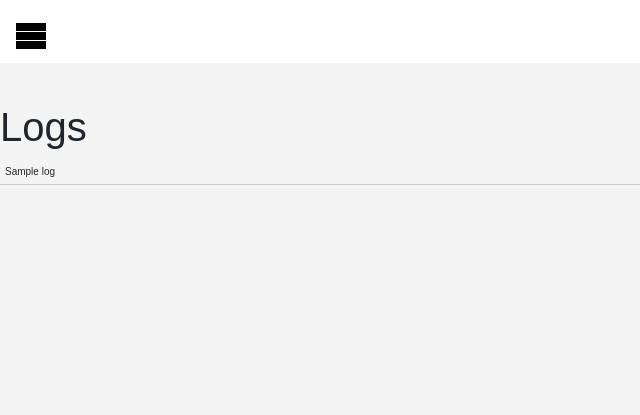
After one commit to joeygracesabusido/financing, a FastAPI app: template templates/logs/logs.html in a window 1280 px wide, after a click on "Financing". The commit adds this page. Shown: the top 415 px of the page, without its empty margins (0-640 px from the left). Run offline with FastAPI, Linux system fonts and the light colour scheme; the template is opened without the code that fills it: most values are stand-ins (such as "Sample title", 1, 10 or a date in 2020); parts of the project's set-up code (start-up, migrations or seed data) failed here and were passed over.

Commit message:
06.02.2023 5:19 PM

```diff
--- a/routes/forms.py
+++ b/routes/forms.py
@@ -38,49 +38,55 @@ templates = Jinja2Templates(directory="templates")
 
 
 #==================================================User Data ==========================================
+oauth_scheme = OAuth2PasswordBearerWithCookie(tokenUrl="token")
+from views.views import getuser
 
-from passlib.context import CryptContext
-from fastapi.security import OAuth2PasswordBearer, OAuth2PasswordRequestForm
+# def validateLogin(request:Request):
 
-pwd_context = CryptContext(schemes=["bcrypt"], deprecated="auto")
+#     try :
+#         token = request.cookies.get('access_token')
+#         if token is None:
+#             raise HTTPException(
+#             status_code=status.HTTP_401_UNAUTHORIZED,
+#             detail= "Not Authorized",
 
-oauth_scheme = OAuth2PasswordBearerWithCookie(tokenUrl="token")
+#             )
+#         else:
+#             scheme, _, param = token.partition(" ")
+#             payload = jwt.decode(param, JWT_SECRET, algorithms=ALGORITHM)
 
-def get_password_hash(password):
-    return pwd_context.hash(password)
-
-def create_access_token(data: dict, expires_delta: Union[timedelta, None] = None):
-    to_encode = data.copy()
-
-    expire = datetime.utcnow() + expires_delta
-
-    to_encode.update({"exp": expire})
+#             username = payload.get("sub")
+#             user =  getuser(username=username)
 
 
-    return to_encode
+#             if user == [] :
+#                  raise HTTPException(
+#                 status_code=status.HTTP_401_UNAUTHORIZED,
+#                 detail= "Not Authorized",
 
-from views.views import getuser
+#                 )
+#             else:
 
-def authenticate_user(username, password):
-    # user = mydb.login.find({"username":username})
-    user = getuser(username=username)
+#                 return username
 
-    print(user)
-    username = user.username
-    hashed_password = user.hashed_password
-
-    if user:
-        password_check = pwd_context.verify(password,hashed_password)
-        return password_check
-
-    else :
-        False
+#     except Exception as e:
+#         raise HTTPException(
+#             status_code=status.HTTP_401_UNAUTHORIZED,
+#             detail= "Not Authorized please Login",
+#             # headers={"WWW-Authenticate": "Basic"},
+#         )
 
 
-
-@form_htlm.get("/login/", response_class=HTMLResponse)
+@form_htlm.get("/", response_class=HTMLResponse)
 async def api_login(request: Request):
     return templates.TemplateResponse("login/login.html", {"request": request})
+
+@form_htlm.get("/logs/")
+async def display_logs(request: Request, token: str = Depends(oauth_scheme)):
+    # Read the log file
+    with open("app.log", "r") as file:
+        logs = file.readlines()
+    return templates.TemplateResponse("logs/logs.html", {"request": request,"logs":logs})
 
 @form_htlm.get("/dashboard/", response_class=HTMLResponse)
 async def api_login(request: Request):
@@ -89,3 +95,7 @@ async def api_login(request: Request):
 @form_htlm.get("/deposit/", response_class=HTMLResponse)
 async def api_login(request: Request):
     return templates.TemplateResponse("deposit/depositFrame.html", {"request": request})
+
+@form_htlm.get("/user/", response_class=HTMLResponse)
+async def api_login(request: Request):
+    return templates.TemplateResponse("deposit/depositFrame.html", {"request": request})
--- a/templates/login/dashboard.html
+++ b/templates/login/dashboard.html
@@ -116,11 +116,18 @@
         </li>
         <a href="#">Payroll</a>
         <a href="#">Inventory</a>
-        <a href="#">User</a>
-
+        <li class="dropdown">
+            <a href="#" class="dropdown-toggle">User</a>
+            <ul class="dropdown-menu">
+                <li><a href="#">Add User</a></li>
+                <li><a href="#">Loans</a></li>
+                <li><a href="#">Accounts</a></li>
+            </ul>
+        </li>
+        <a href="/logs/">Logs</a>
     </div>
     <div id="main">
-        <h1>DashBoard</h1>
+        <!-- <h1>DashBoard</h1> -->
     </div>
 
     <script>
--- /dev/null
+++ b/templates/logs/logs.html
@@ -0,0 +1,25 @@
+{% extends 'login/dashboard.html' %}
+
+{% block content %}
+<style>
+    ul {
+        list-style-type: none;
+        padding: 0;
+    }
+    li {
+        padding: 5px;
+        border-bottom: 1px solid #ccc;
+        font-size: 10px;
+    }
+</style>
+<body>
+    <h1>Logs</h1>
+    <ul>
+        {% for log in logs %}
+            <li>{{ log }}</li>
+        {% endfor %}
+    </ul>
+
+</body>
+
+{% endblock %}
```
Also changed, not shown: routes/admin.py (+32 -0 lines), static/login.js (deleted, +0 -43 lines), templates/login/login.html (+51 -1 lines), static/loginfunction.js (added), templates/logs/user.html (added), 1 other file.
